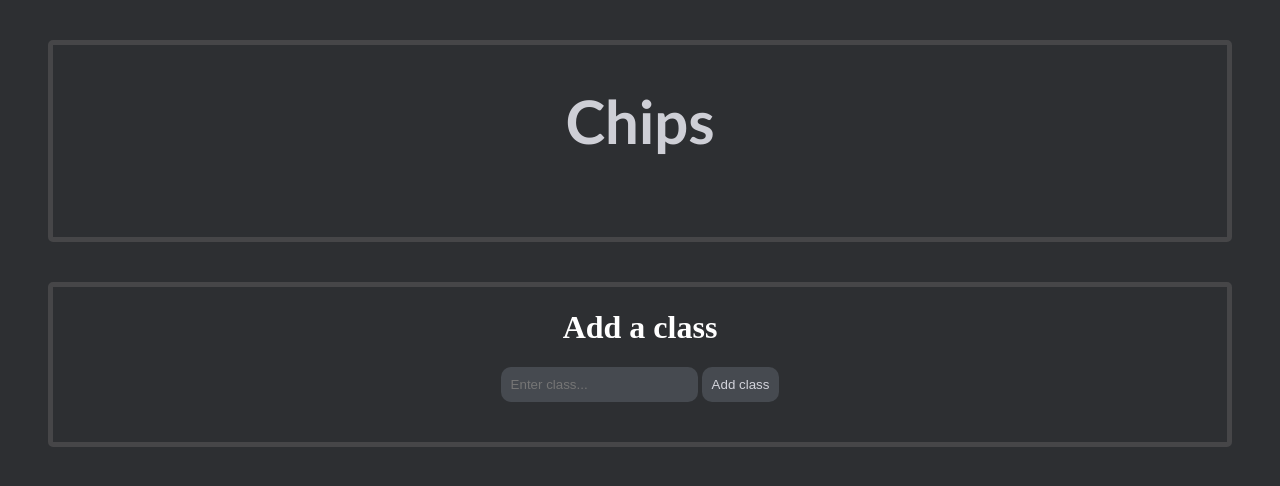
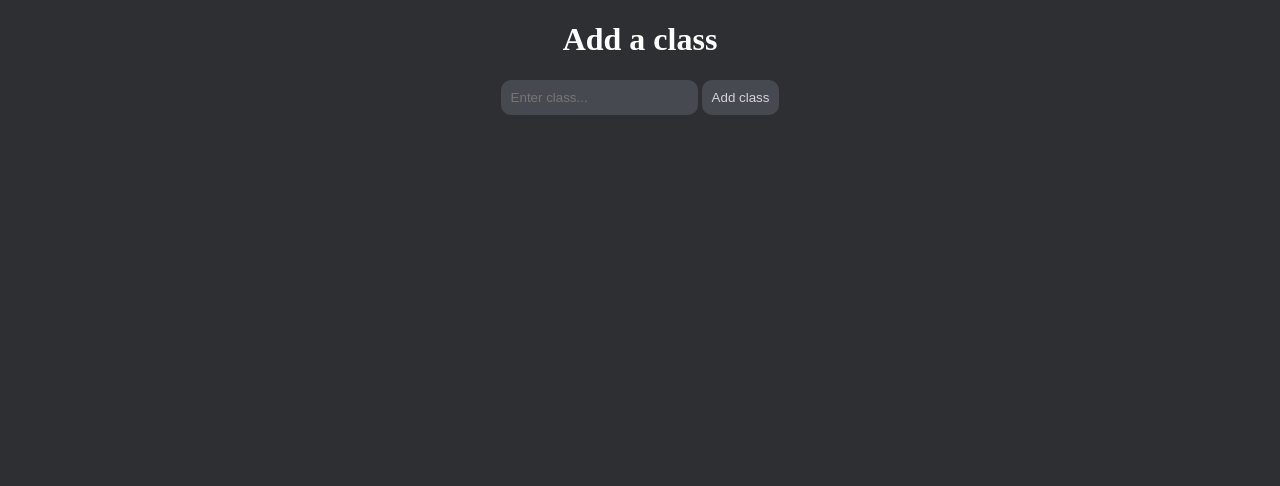
Before and after one commit to PugsRDubs/islandhacks25, a SvelteKit app: page / in a window 1280 px wide. Shown: the top 486 px of the page. Built offline with nearby package versions, Linux system fonts and the light colour scheme.

Commit message:
Update +layout.svelte

```diff
--- a/src/routes/+layout.svelte
+++ b/src/routes/+layout.svelte
@@ -8,12 +8,8 @@
 	<link rel="icon" href={favicon} />
 </svelte:head>
 
-<div>
-	<h1>Chips</h1>
-</div>
-<div>
+
 	{@render children()}
-</div>
 
 
 <style>
```
